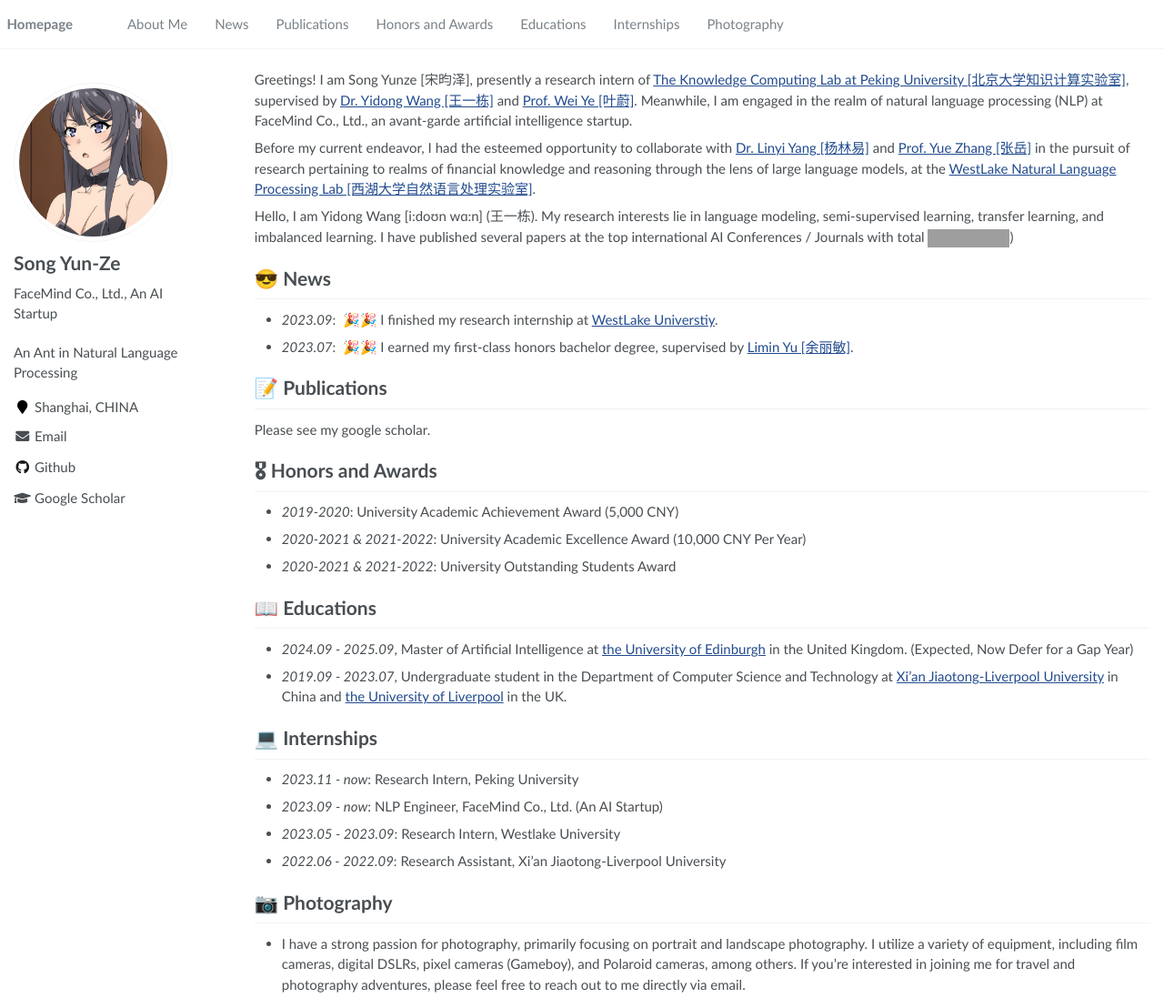
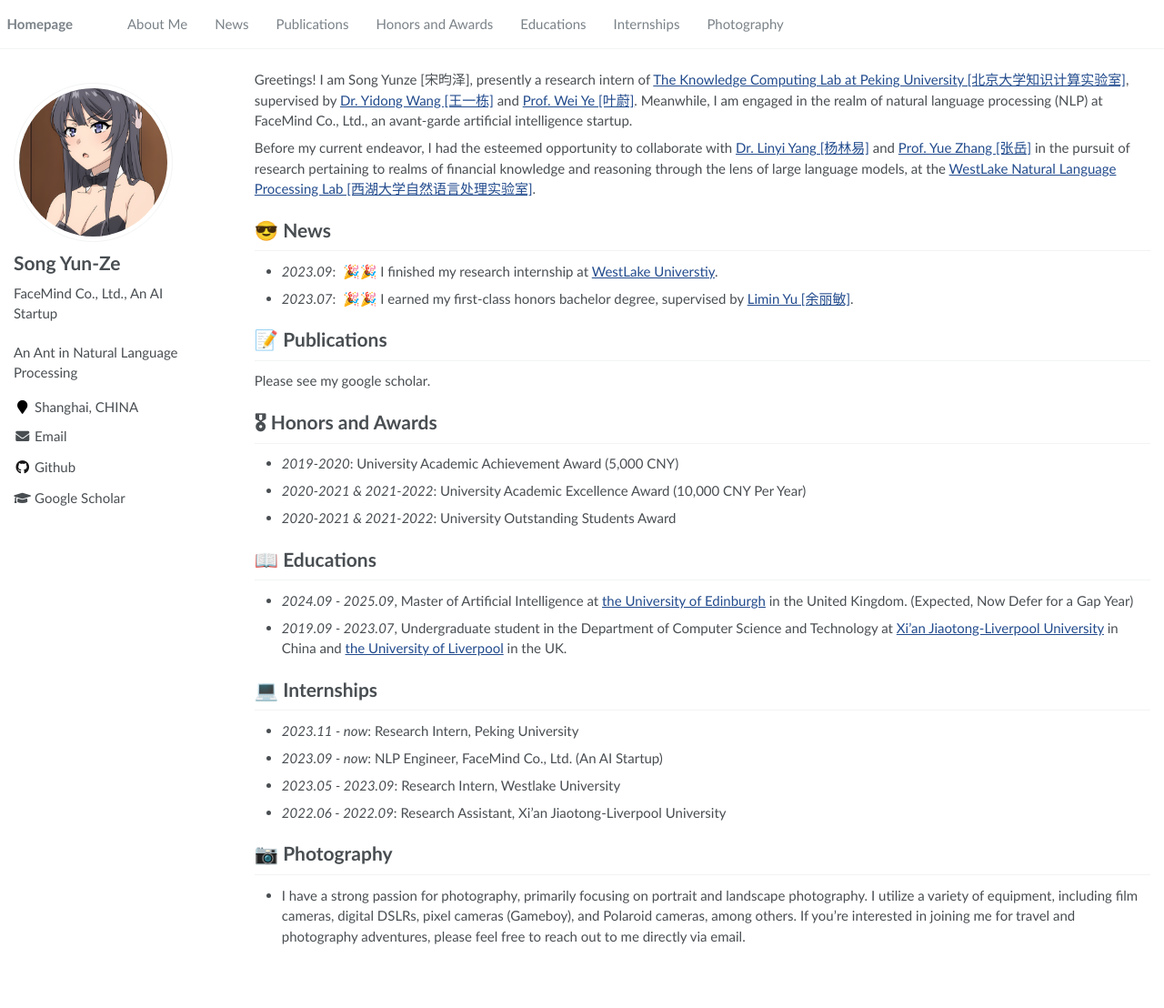
Before and after one commit to YunzeSong/YunzeSong.github.io, a Jekyll site: the page built from _pages/about.md, in a window 1280 px wide and 1108 px high. Shown: the whole window at 91% size. Built offline with Jekyll 4.4.1, drawn with Linux system fonts in a browser that asks for light colours; grey boxes are pictures that could not be loaded.

Commit message:
Update about.md

```diff
--- a/_pages/about.md
+++ b/_pages/about.md
@@ -20,10 +20,6 @@
 Greetings! I am Song Yunze [宋昀泽], presently a research intern of <a href='https://se.pku.edu.cn/kcl/'>The Knowledge Computing Lab at Peking University [北京大学知识计算实验室]</a>, supervised by <a href='https://qianlanwyd.github.io/'>Dr. Yidong Wang [王一栋]</a> and <a href='https://se.pku.edu.cn/kcg/weiye/'> Prof. Wei Ye [叶蔚]</a>. Meanwhile, I am engaged in the realm of natural language processing (NLP) at FaceMind Co., Ltd., an avant-garde artificial intelligence startup.
 
 Before my current endeavor, I had the esteemed opportunity to collaborate with <a href='https://www.linyi-yang.me/'>Dr. Linyi Yang [杨林易]</a> and <a href='https://frcchang.github.io/'>Prof. Yue Zhang [张岳]</a> in the pursuit of research pertaining to realms of financial knowledge and reasoning through the lens of large language models, at the <a href='https://westlake-nlp.github.io/'>WestLake Natural Language Processing Lab [西湖大学自然语言处理实验室]</a>.
-
-
-Hello, I am Yidong Wang \[i:doʊn wɑ:n\] (王一栋). My research interests lie in language modeling, semi-supervised learning, transfer learning, and imbalanced learning. I have published several papers at the top international AI Conferences / Journals with total <a href='https://scholar.google.com/citations?user=YomxTXQAAAAJ'><img src="https://img.shields.io/endpoint?url={{ url | url_encode }}&logo=Google%20Scholar&labelColor=f6f6f6&color=9cf&style=flat&label=citations"></a>)
-
 
 
 # 😎 News
```
